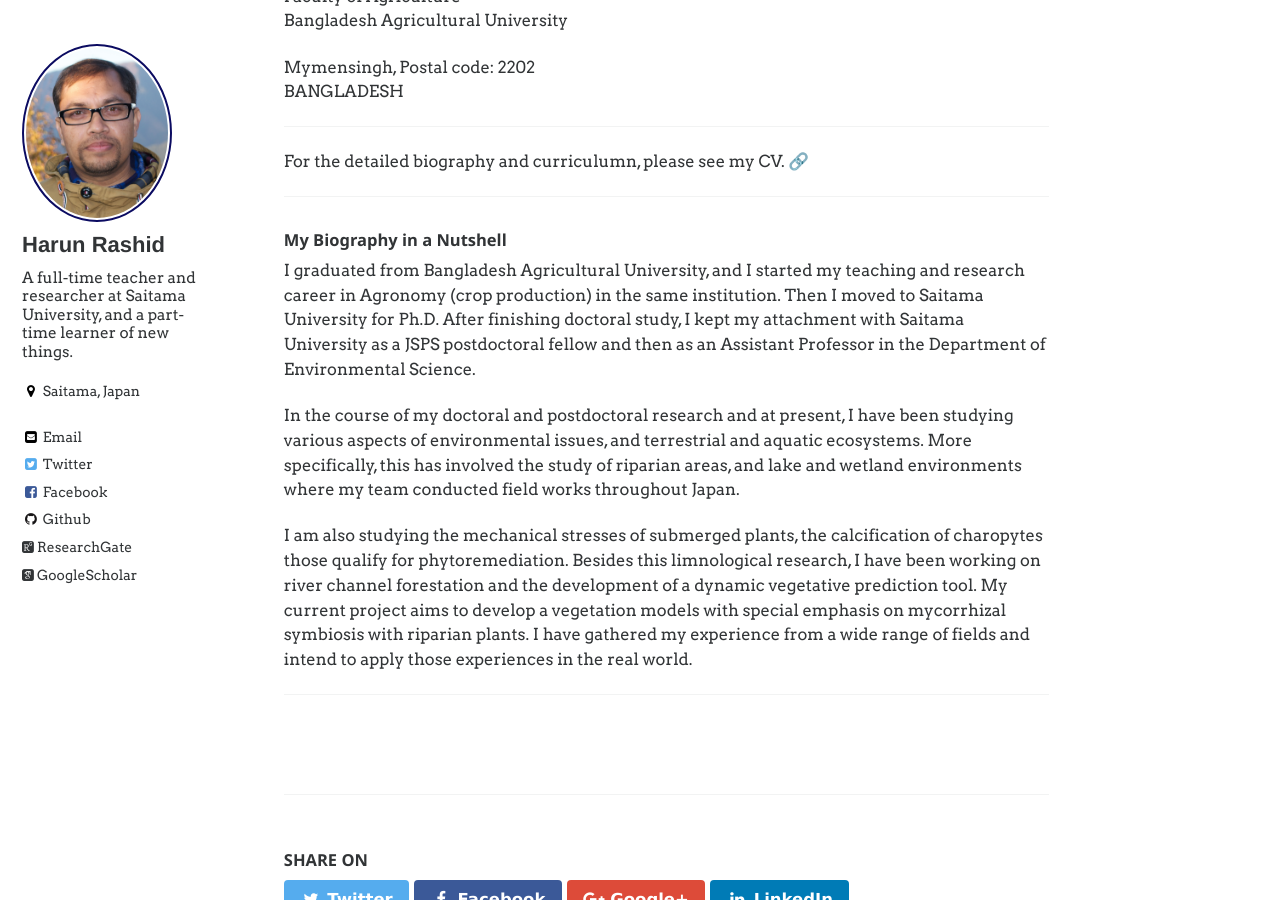
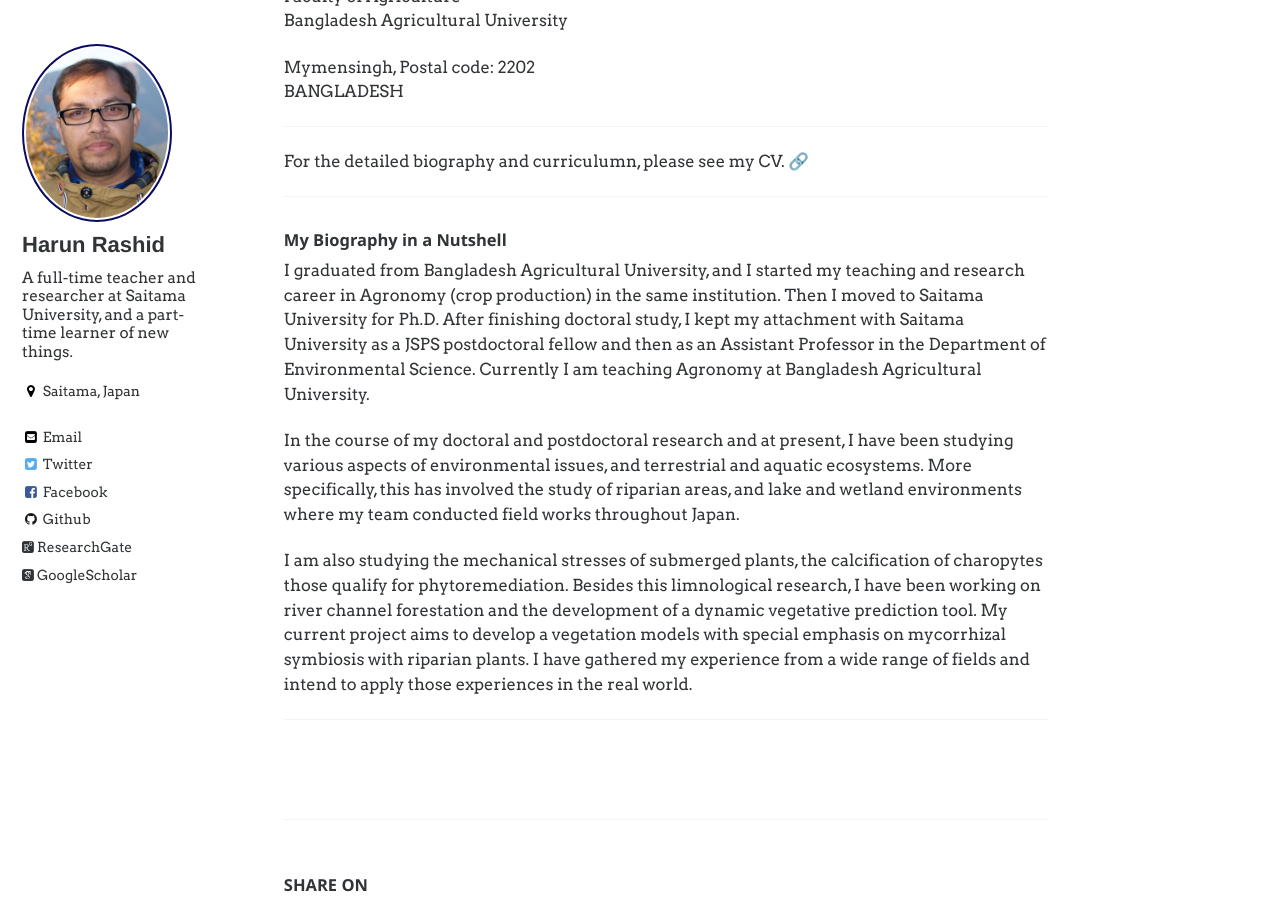
Before and after one commit to mhrashid/mhrashid.github.io, a Jekyll site: the page built from _pages/about.md, in a window 1280 px wide and 900 px high, scrolled down 311 px. Built offline with Jekyll 4.4.1, drawn with Linux system fonts in a browser that asks for light colours; emoji names are drawn with the system emoji font; some web fonts are replaced.

Commit message:
Update about.md
affiliation updates

```diff
--- a/_pages/about.md
+++ b/_pages/about.md
@@ -21,7 +21,7 @@
 ------
 
 #### My Biography in a Nutshell
-I graduated from Bangladesh Agricultural University, and I started my teaching and research career in Agronomy (crop production) in the same institution.  Then I moved to Saitama University  for Ph.D. After finishing doctoral study, I kept my attachment with Saitama University as a JSPS postdoctoral fellow and then as an Assistant Professor in the Department of Environmental Science.
+I graduated from Bangladesh Agricultural University, and I started my teaching and research career in Agronomy (crop production) in the same institution.  Then I moved to Saitama University  for Ph.D. After finishing doctoral study, I kept my attachment with Saitama University as a JSPS postdoctoral fellow and then as an Assistant Professor in the Department of Environmental Science. Currently I am teaching Agronomy at Bangladesh Agricultural University.
 
 In the course of my doctoral and postdoctoral research and at present, I have been studying various aspects of environmental issues, and terrestrial and aquatic ecosystems.  More specifically, this has involved the study of riparian areas, and lake and wetland environments where my team conducted  field works throughout Japan.
 
```
